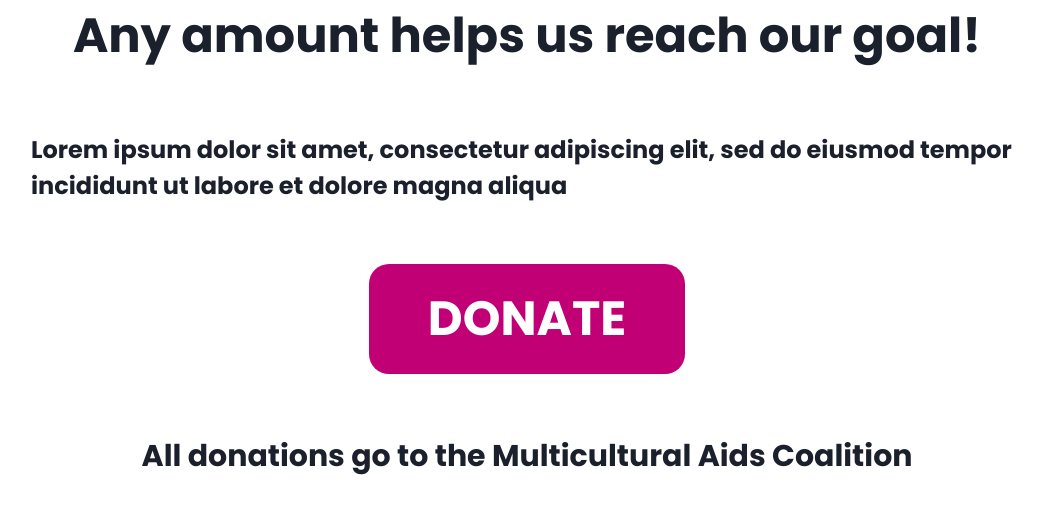
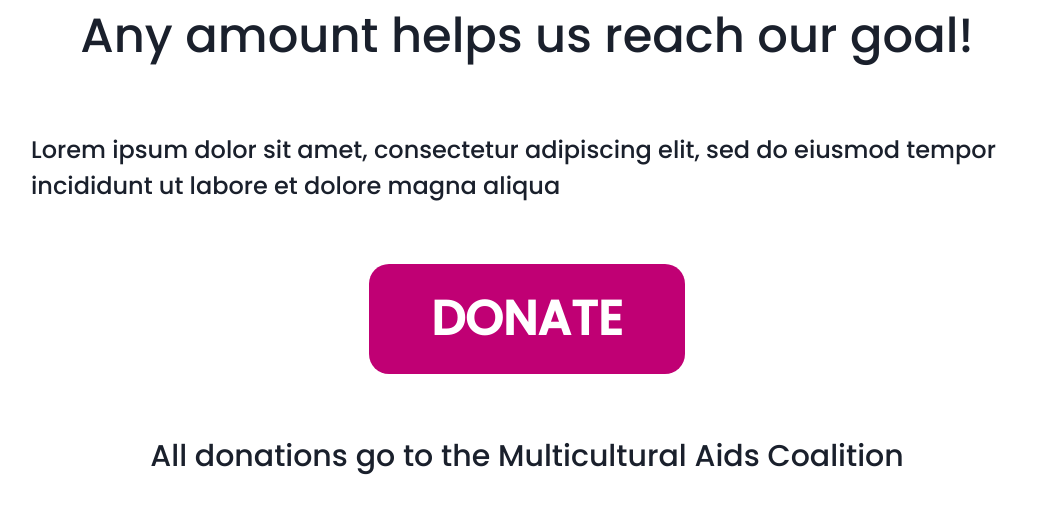
Before and after one commit to Code-4-Community/outstanding-life, a Next.js app: page /donate in a window 1280 px wide. Shown: the top 514 px of the page, without its empty margins (113-1156 px from the left). Built offline with nearby package versions, Linux system fonts and the light colour scheme.

Commit message:
re-add global font theme, add link to button

```diff
--- a/pages/donate/index.tsx
+++ b/pages/donate/index.tsx
@@ -1,5 +1,4 @@
-import { Box, Center, Container, Flex, Text } from '@chakra-ui/react';
-import '@fontsource/poppins/700.css'
+import { Box, Center, Container, Flex, Link, Text } from '@chakra-ui/react';
 
 const Donate: React.FC = () => {
   return (
@@ -10,9 +9,9 @@
             <div data-cy="donate-top-message" id={'donate-top-message'}>
               <Flex flexDir="column" gap={'15px'}>
                 <Center>
-                  <Text fontSize='5xl' fontWeight='thin'>
+                  <Box fontSize='5xl'>
                     Any amount helps us reach our goal!
-                  </Text>
+                  </Box>
                 </Center>
               </Flex>
             </div>
@@ -27,10 +26,12 @@
             </div>
             <div data-cy="donate-button">
               <Center>
-                <Box as='button' bg='#C00074' color='#FFFFFF' borderRadius='20'
-                  width='316px' height='110px' fontSize='48px' fontWeight='bold'>
-                    DONATE
-                </Box>
+                <Link href='/'>
+                  <Box as='button' bg='#C00074' color='#FFFFFF' borderRadius='20'
+                    width='316px' height='110px' fontSize='48px' fontWeight='bolder'>
+                      DONATE
+                  </Box>
+                </Link>
               </Center>
             </div>
             <div data-cy="donate-bottom-message">
--- a/styles/globals.css
+++ b/styles/globals.css
@@ -1,7 +1,3 @@
-:root {
-  font-weight: normal;
-}
-
 html,
 body {
   padding: 0;
--- a/styles/theme.js
+++ b/styles/theme.js
@@ -1,19 +1,9 @@
 import { extendTheme } from "@chakra-ui/react"
+import '@fontsource/poppins/500.css'
 
 const Theme = extendTheme({
-  colors: {
-    darkPink: {
-      500: '#A40854',
-    },
-    lightPink: {
-      500: '#C00074',
-    }
-  },
   fonts: {
     body: 'Poppins, sans-serif'
-  },
-  textStyles: {
-    body: { fontWeight: 400 }
   },
 })
 
```
